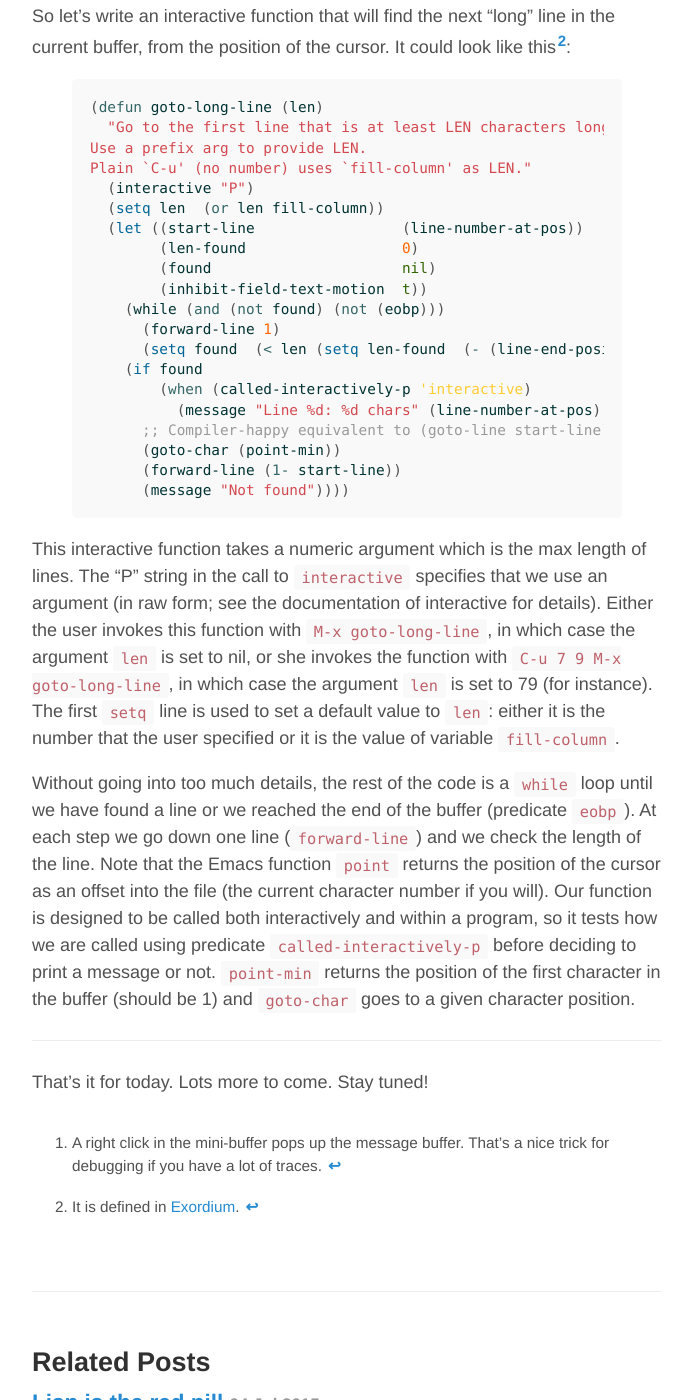
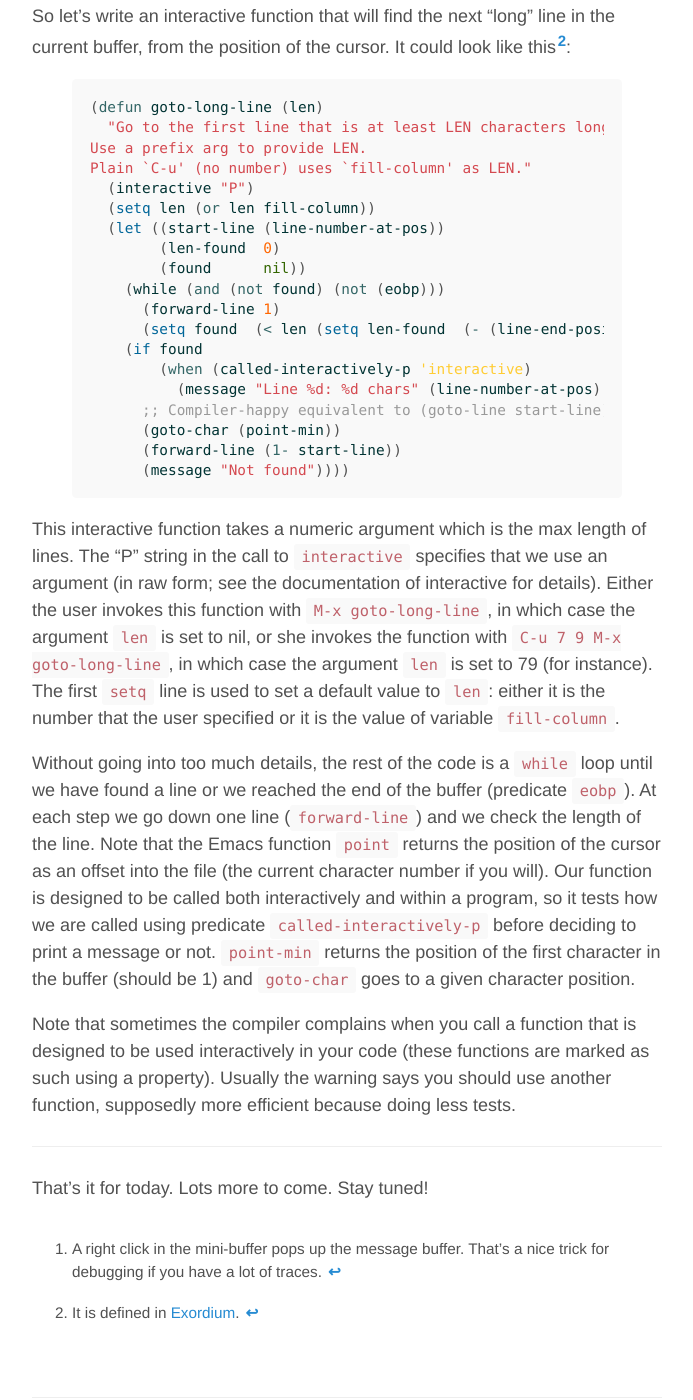
Before and after one commit to philippe-grenet/philippe-grenet.github.io, a Jekyll site: the page built from _posts/2015-07-10-lisp-part-2.md, in a window 1280 px wide and 1400 px high, scrolled down 9473 px. Shown: the whole window, without its empty margins (293-986 px from the left). Built offline with Jekyll 4.4.1, drawn with Linux system fonts in a browser that asks for light colours.

Commit message:
Simplified goto-long-line

```diff
--- a/_posts/2015-07-10-lisp-part-2.md
+++ b/_posts/2015-07-10-lisp-part-2.md
@@ -435,11 +435,10 @@ this[^fn-in-exordium]:
 Use a prefix arg to provide LEN.
 Plain `C-u' (no number) uses `fill-column' as LEN."
   (interactive "P")
-  (setq len  (or len fill-column))
-  (let ((start-line                 (line-number-at-pos))
-        (len-found                  0)
-        (found                      nil)
-        (inhibit-field-text-motion  t))
+  (setq len (or len fill-column))
+  (let ((start-line (line-number-at-pos))
+        (len-found  0)
+        (found      nil))
     (while (and (not found) (not (eobp)))
       (forward-line 1)
       (setq found  (< len (setq len-found  (- (line-end-position) (point))))))
@@ -473,6 +472,11 @@ before deciding to print a message or not. `point-min` returns the position of
 the first character in the buffer (should be 1) and `goto-char` goes to a given
 character position.
 
+Note that sometimes the compiler complains when you call a function that is
+designed to be used interactively in your code (these functions are marked as
+such using a property). Usually the warning says you should use another
+function, supposedly more efficient because doing less tests.
+
 -----
 That's it for today. Lots more to come. Stay tuned!
 
```
